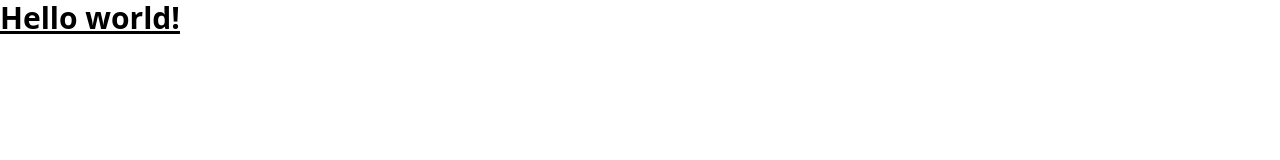
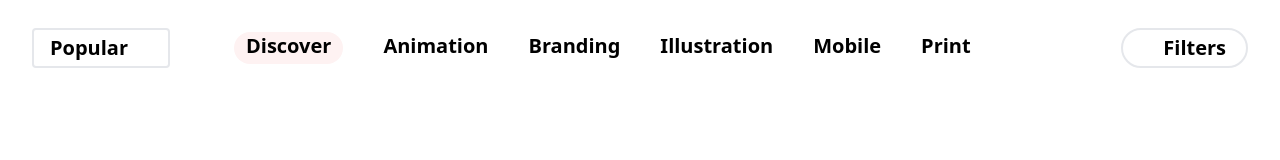
Before and after one commit to Rapids00122/C7-Tailwind, a plain HTML site: page index.html in a window 1280 px wide. Drawn offline with nearby package versions, Linux system fonts and the light colour scheme.

Commit message:
Finished Nav Bar

```diff
--- a/index.html
+++ b/index.html
@@ -7,9 +7,56 @@
     <title>C7: Tailwind</title>
     <script src="https://cdn.tailwindcss.com"></script>
   </head>
-  <body>
-    <h1 class="text-3xl font-bold underline">
-      Hello world!
-    </h1>
+  <body class="text-xl mx-8 my-7 font-semibold">
+    <nav class="flex flex-row justify-between">
+      <div class="flex flex-row gap-x-16 mr-10">
+        <p class="ps-4 pe-10 py-1 border-2 rounded">
+          Popular
+        </p>
+        <div class="flex flex-row justify-center gap-x-10 py-1">
+          <p class="rounded-full bg-red-50 px-3">
+            Discover
+          </p>
+          <p>
+              Animation
+          </p>
+          <p>
+              Branding
+          </p>
+          <p>
+              Illustration
+          </p>
+          <p>
+              Mobile
+          </p>
+          <p>
+              Print
+          </p>
+        </div>
+      </div>
+      <p class="ps-10 pe-5 py-1 border-2 rounded-full">
+          Filters
+      </p>
+    </nav>
+    <main class="flex flex-row">
+      <div>
+
+      </div>
+      <div>
+
+      </div>
+      <div>
+
+      </div>
+      <div>
+
+      </div>
+      <div>
+
+      </div>
+      <div>
+
+      </div>
+    </main>
   </body>
 </html>
```
